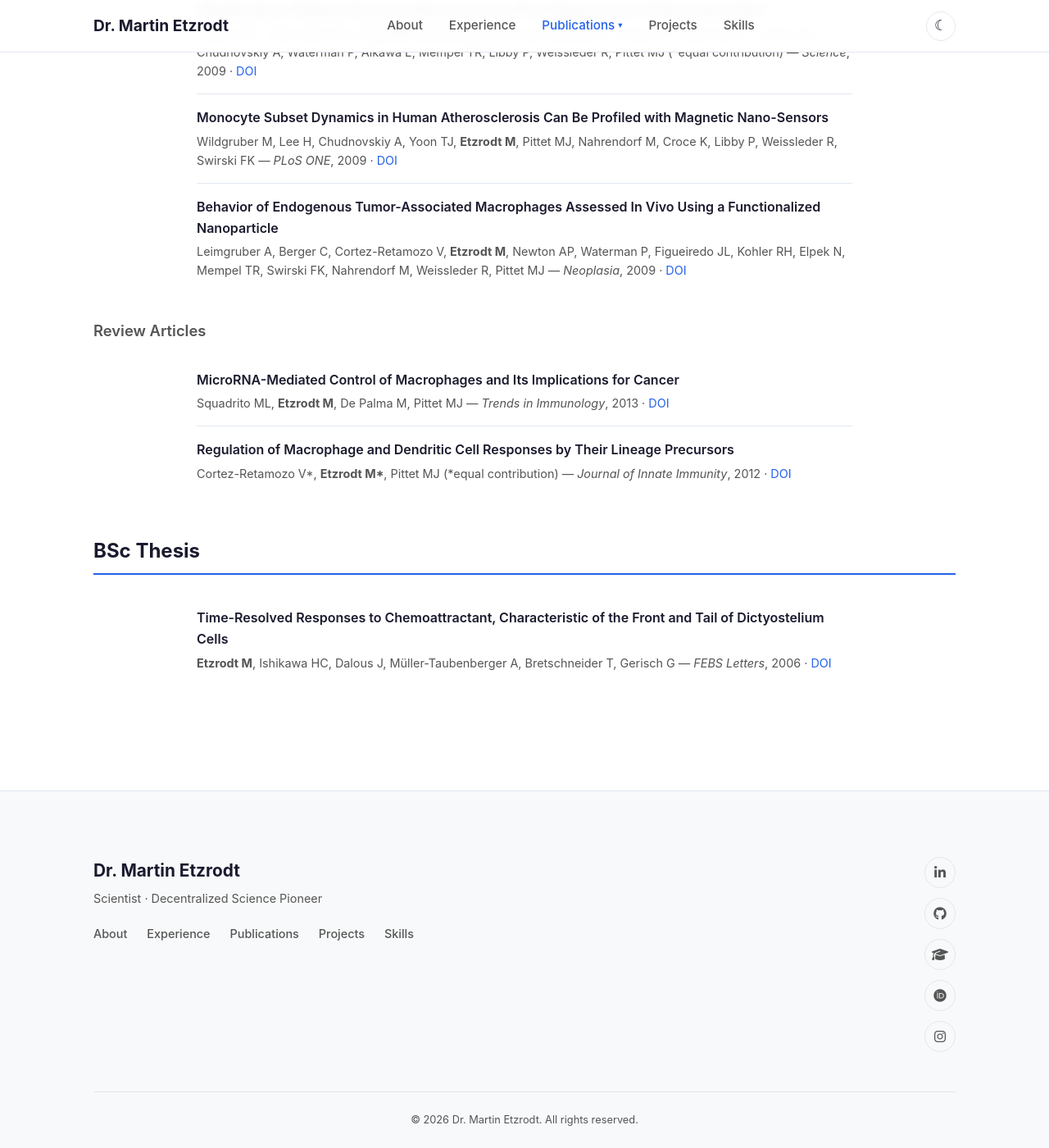
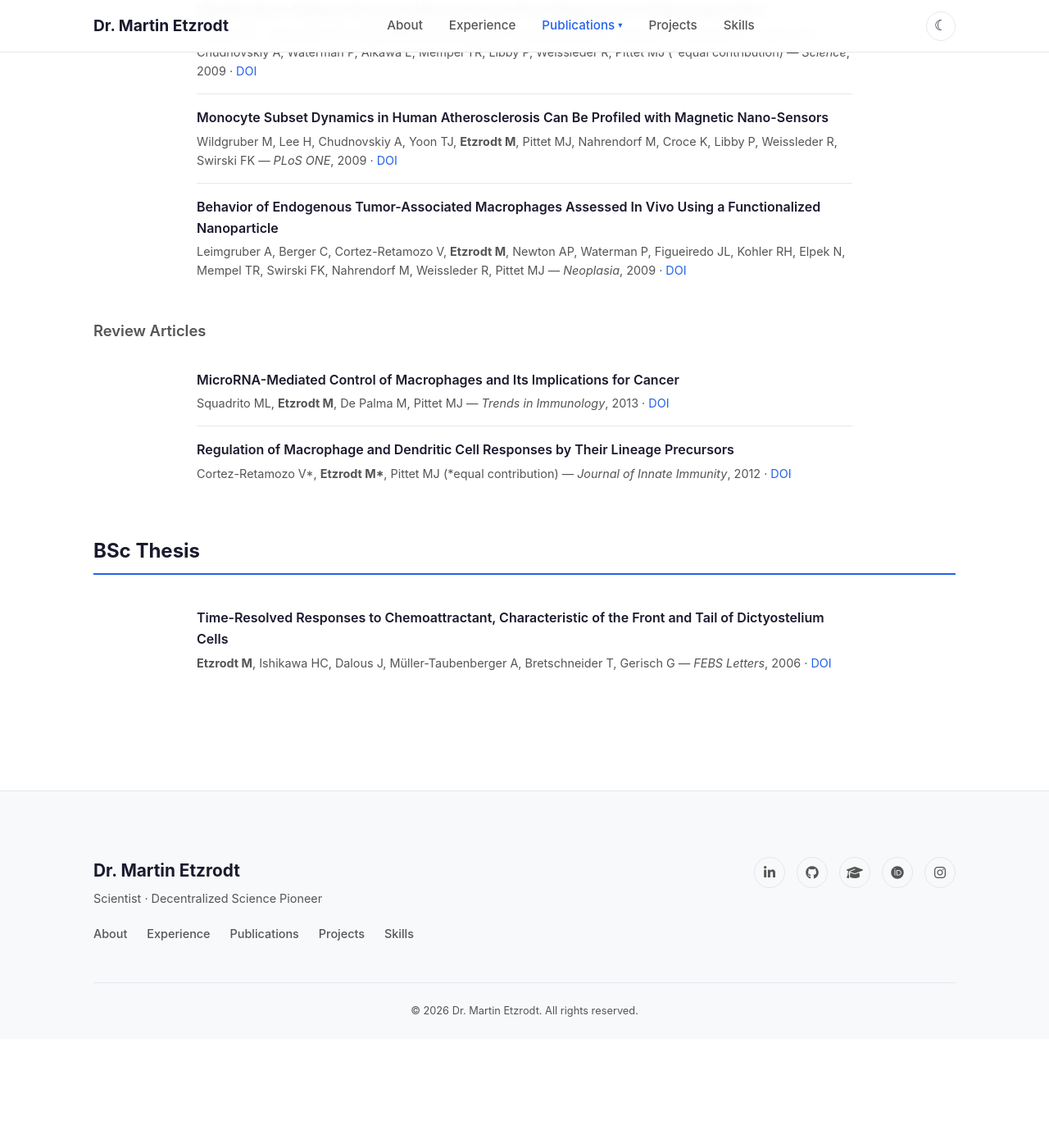
Before and after one commit to etzm/etzrodt-website, a Jekyll site: the page built from publications.html, in a window 1280 px wide and 1400 px high, scrolled down 3968 px. Shown: the whole window at 82% size. Built offline with Jekyll 4.4.1, drawn with Linux system fonts in a browser that asks for light colours; after the commit the page ends 5235 px from its top, so only the background shows below that.

Commit message:
Remove hero CTA buttons and make footer social icons horizontal
Remove "View Projects" and "Get in Touch" buttons from hero section.
Change footer social icons from vertical stack to horizontal row.

Co-Authored-By: Claude Opus 4.6 <noreply@anthropic.com>

```diff
--- a/_includes/hero.html
+++ b/_includes/hero.html
@@ -2,9 +2,5 @@
     <div class="container">
         <h1>{{ site.title }}</h1>
         <p class="hero-tagline">{{ site.author.tagline }}</p>
-        <div class="hero-cta">
-            <a href="#projects" class="btn btn-primary">View Projects</a>
-            <a href="#contact" class="btn btn-outline">Get in Touch</a>
-        </div>
     </div>
 </section>
--- a/assets/css/style.css
+++ b/assets/css/style.css
@@ -704,9 +704,9 @@ ul {
 
 .footer-social {
     display: flex;
-    flex-direction: column;
-    gap: 12px;
-    align-items: flex-end;
+    flex-direction: row;
+    gap: 14px;
+    align-items: center;
     flex-shrink: 0;
 }
 
```
